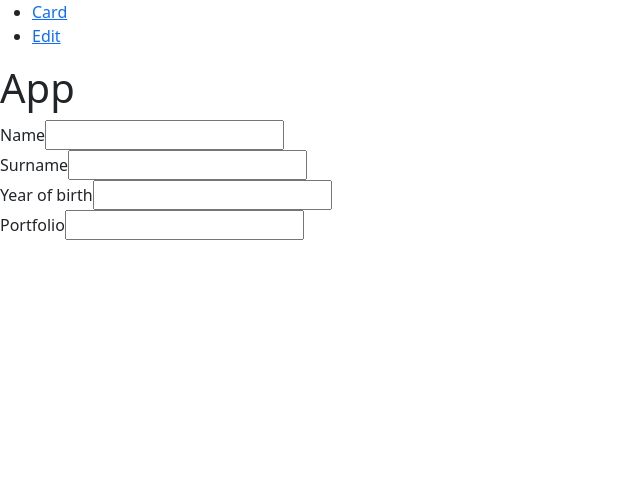
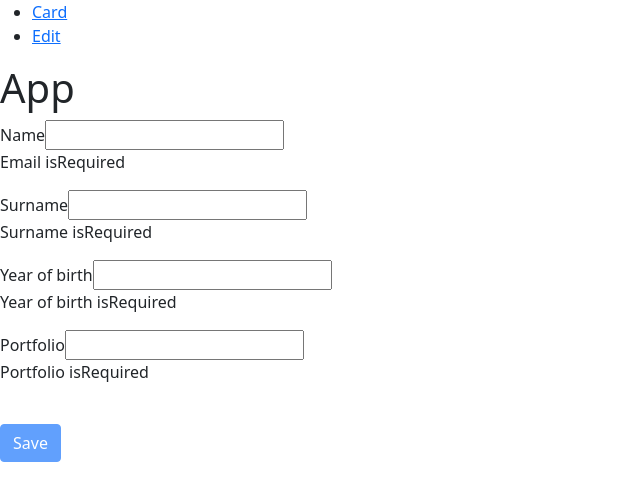
Before and after one commit to Yupiter78/project_repetition_student-card, a React (Create React App) app: page /edit in a window 1280 px wide. Shown: the top 500 px of the page, without its empty margins (0-640 px from the left). Built offline with nearby package versions, Linux system fonts and the light colour scheme.

Commit message:
P.R._student-card editCardStudent__19

```diff
--- a/src/app/components/cardStudent.jsx
+++ b/src/app/components/cardStudent.jsx
@@ -1,15 +1,19 @@
 import React, { useEffect, useState } from "react";
 import TextField from "./textField";
 import { validator } from "../utils/validator";
+import { useHistory } from "react-router-dom";
 
 const CardStudent = () => {
+    const history = useHistory();
+    console.log(history);
     const initialState = {
         name: "",
         surname: "",
         yearOfBirth: "",
         portfolio: ""
     };
-    const [data, setData] = useState(initialState);
+    const saveData = JSON.parse(localStorage.getItem("student"));
+    const [data, setData] = useState(saveData || initialState);
     const [errors, setErrors] = useState({});
     const handleChange = ({ target }) => {
         console.log(target.id);
@@ -48,6 +52,7 @@ const CardStudent = () => {
         event.preventDefault();
         const isValid = validate();
         if (!isValid) return;
+        history.push("/edit");
         console.log(data);
     };
     return (
@@ -81,7 +86,7 @@ const CardStudent = () => {
                 error={errors.portfolio}
             />
             <button className="btn btn-primary mt-4" disabled={!isValid}>
-                Submit
+                Edit
             </button>
         </form>
     );
--- a/src/app/components/editCardStudent.jsx
+++ b/src/app/components/editCardStudent.jsx
@@ -1,5 +1,6 @@
-import React, { useState } from "react";
+import React, { useState, useEffect } from "react";
 import TextField from "./textField";
+import { validator } from "../utils/validator";
 
 const EditCardStudent = () => {
     const initialState = {
@@ -9,6 +10,7 @@ const EditCardStudent = () => {
         portfolio: ""
     };
     const [data, setData] = useState(initialState);
+    const [errors, setErrors] = useState({});
     const handleChange = ({ target }) => {
         console.log(target.id);
         setData((prevState) => ({
@@ -16,14 +18,48 @@ const EditCardStudent = () => {
             [target.name]: target.value
         }));
     };
+
+    const validatorConfig = {
+        name: { isRequired: { message: "Email isRequired" } },
+        surname: { isRequired: { message: "Surname isRequired" } },
+        yearOfBirth: {
+            isRequired: { message: "Year of birth isRequired" },
+            isNumber: { message: "Enter only number" },
+            isValidDate: { message: "Enter the correct date" }
+        },
+        portfolio: {
+            isRequired: { message: "Portfolio isRequired" },
+            isURL: { message: "Portfolio field must be a link" }
+        }
+    };
+
+    useEffect(() => {
+        validate();
+    }, [data]);
+    const validate = () => {
+        const errors = validator(data, validatorConfig);
+        setErrors(errors);
+        console.log("Object.keys(errors):", Object.keys(errors));
+        return Object.keys(errors).length === 0;
+    };
+
+    const isValid = Object.keys(errors).length === 0;
+    const handleSubmit = (event) => {
+        event.preventDefault();
+        const isValid = validate();
+        if (!isValid) return;
+        localStorage.setItem("student", JSON.stringify(data));
+        console.log(data);
+    };
     return (
-        <form action="">
+        <form onSubmit={handleSubmit}>
             <TextField
                 label="Name"
                 type="text"
                 name="name"
                 value={data.name}
                 onChange={handleChange}
+                error={errors.name}
             />
             <TextField
                 label="Surname"
@@ -31,6 +67,7 @@ const EditCardStudent = () => {
                 name="surname"
                 value={data.surname}
                 onChange={handleChange}
+                error={errors.surname}
             />
             <TextField
                 label="Year of birth"
@@ -38,6 +75,7 @@ const EditCardStudent = () => {
                 name="yearOfBirth"
                 value={data.yearOfBirth}
                 onChange={handleChange}
+                error={errors.yearOfBirth}
             />
             <TextField
                 label="Portfolio"
@@ -45,7 +83,11 @@ const EditCardStudent = () => {
                 name="portfolio"
                 value={data.portfolio}
                 onChange={handleChange}
+                error={errors.portfolio}
             />
+            <button className="btn btn-primary mt-4" disabled={!isValid}>
+                Save
+            </button>
         </form>
     );
 };
```
